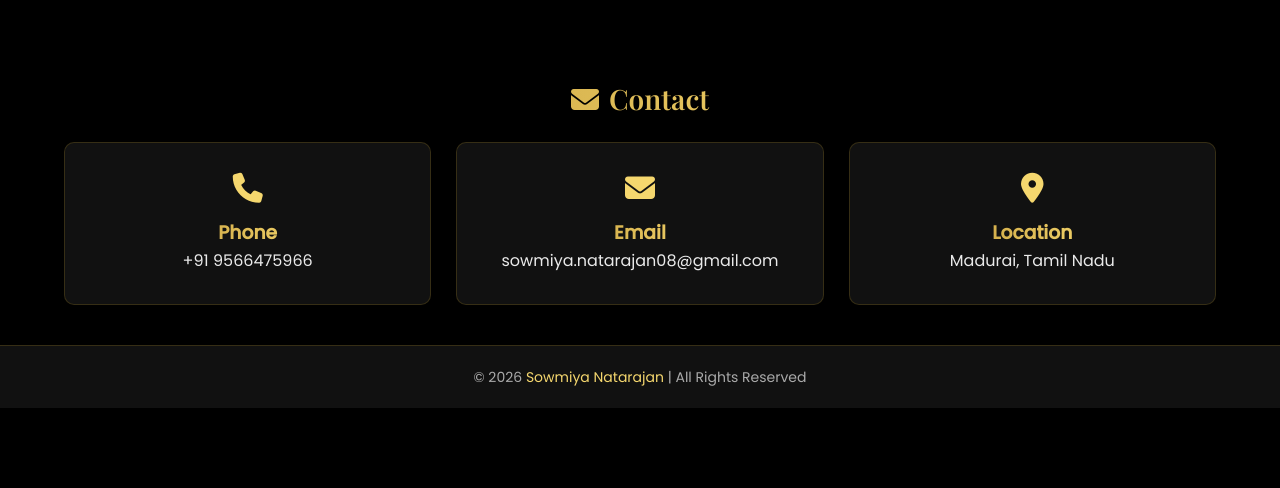
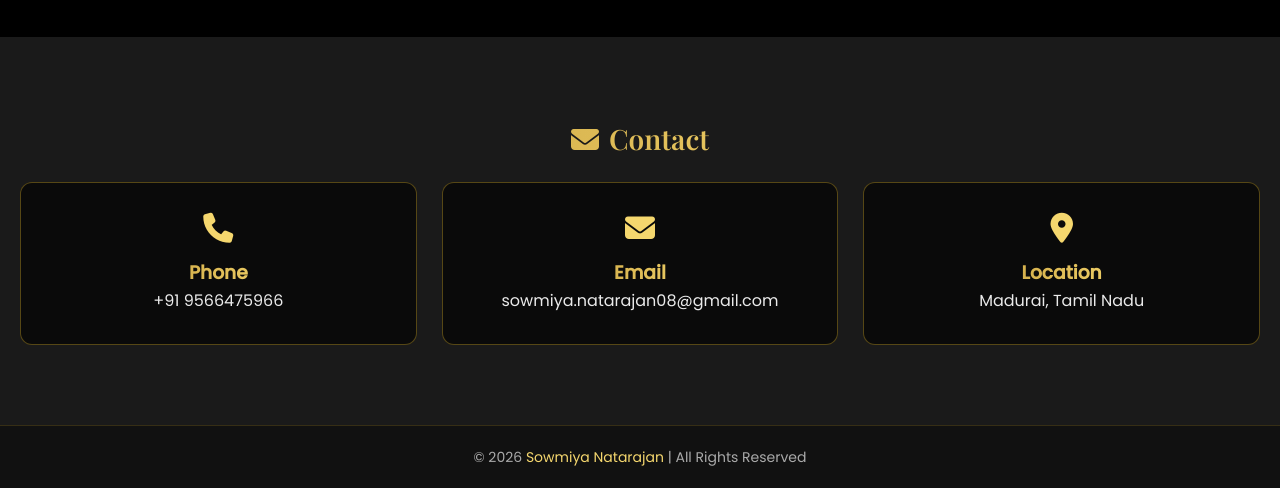
Before and after one commit to Nsowmiya26/portfolio, a plain HTML site: page index.html in a window 1280 px wide. Shown: the part 3563-4051 px from the top of the page. Before the commit the page ends 3971 px from the top, so only its background shows below. Drawn offline with nearby package versions, Linux system fonts and the light colour scheme.

Commit message:
Update index.html

```diff
--- a/index.html
+++ b/index.html
@@ -298,6 +298,20 @@ border-radius:12px;
 border:1px solid rgba(201,162,39,0.4);
 	transition:0.3s ease;
 }
+
+ #contact{
+background:#1a1a1a;
+padding:80px 20px;
+}
+
+.contact-box{
+background:#0a0a0a;   /* 👈 lighter than section */
+padding:30px;
+border-radius:12px;
+border:1px solid rgba(201,162,39,0.4);
+	transition:0.3s ease;
+}
+
 /* ABOUT SECTION */
 .about-container{
 display:flex;
```
